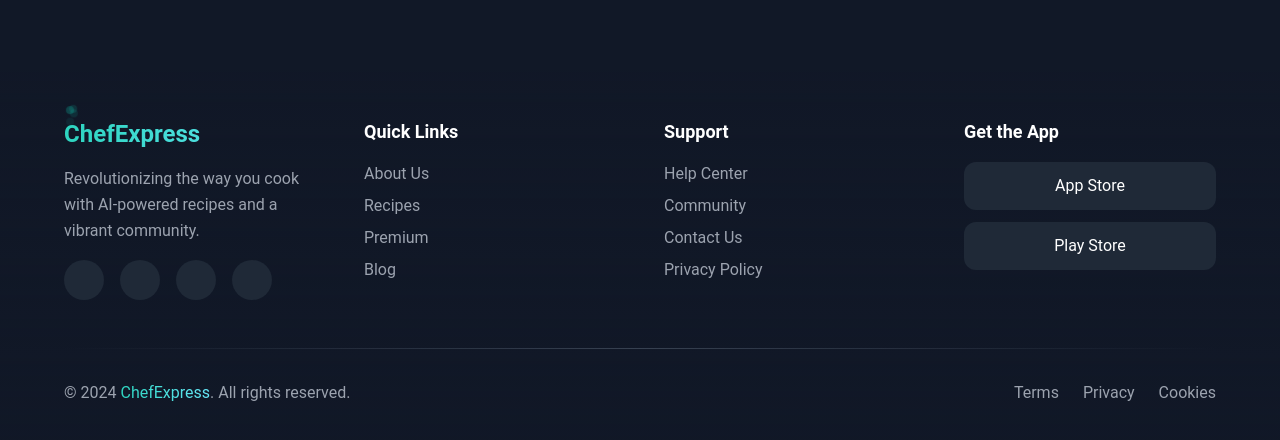
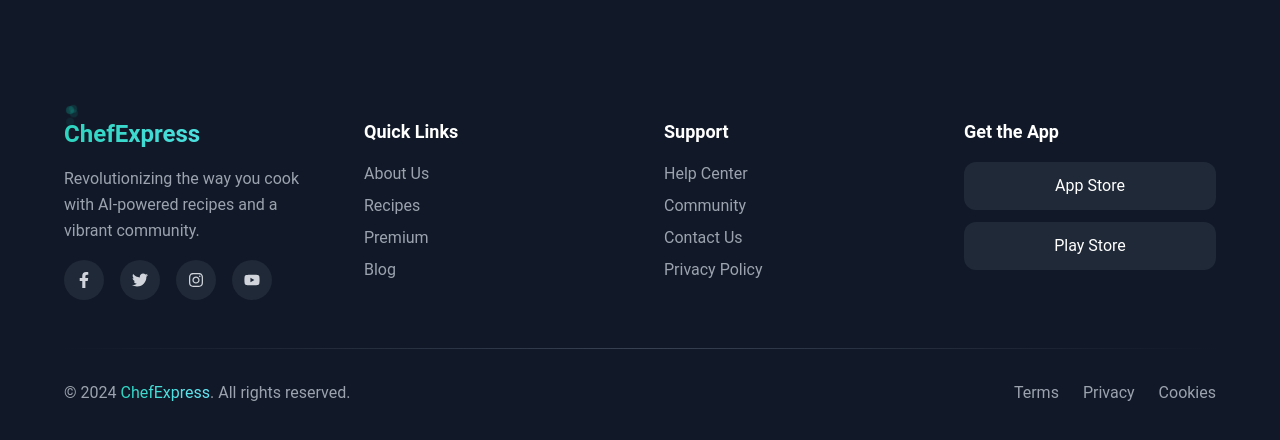
Before and after one commit to Squidkingdom/ChefExpress, a React (Vite) app in the folder frontend/: page /make in a window 1280 px wide. Shown: the part 826-1266 px from the top of the page. Built offline with nearby package versions, Linux system fonts and the light colour scheme.

Commit message:
Minor updates to footer and home

```diff
--- a/frontend/src/components/Footer.tsx
+++ b/frontend/src/components/Footer.tsx
@@ -2,14 +2,25 @@
 
 import React from "react";
 import { motion } from "framer-motion";
-
-// You can import social media icons as needed
-// import { FaFacebookF, FaTwitter, FaInstagram, FaYoutube } from "react-icons/fa";
+import {
+  FaFacebookF,
+  FaTwitter,
+  FaInstagram,
+  FaYoutube,
+} from "react-icons/fa"; // Importing the icons
 
 const Footer: React.FC = () => {
+  // Mapping social media names to their corresponding icons
+  const socialIcons: { [key: string]: JSX.Element } = {
+    facebook: <FaFacebookF />,
+    twitter: <FaTwitter />,
+    instagram: <FaInstagram />,
+    youtube: <FaYoutube />,
+  };
+
   return (
-    <footer className="py-12 px-6 relative">
-      <div className="absolute inset-0 bg-gradient-to-b from-gray-900/50 to-gray-900" />
+    <footer className="py-12 px-6 relative bg-gray-900 text-gray-100">
+      <div className="absolute inset-0 bg-gradient-to-b from-gray-900/50 to-gray-900 pointer-events-none" />
       <motion.div
         initial={{ opacity: 0, y: 20 }}
         whileInView={{ opacity: 1, y: 0 }}
@@ -35,12 +46,12 @@ const Footer: React.FC = () => {
                   whileHover={{ scale: 1.1, y: -2 }}
                   whileTap={{ scale: 0.9 }}
                   className="w-10 h-10 rounded-full bg-gray-800 flex items-center justify-center group transition-colors duration-300 hover:bg-gradient-to-r hover:from-teal-500 hover:to-cyan-400"
+                  aria-label={social}
+                  target="_blank"
+                  rel="noopener noreferrer"
                 >
-                  <span className="text-gray-400 group-hover:text-gray-900">
-                    {/* Add your social media icons here */}
-                    {/* For example:
-                    {social === "facebook" && <FaFacebookF />}
-                    */}
+                  <span className="text-gray-300 group-hover:text-white"> {/* Adjusted color */}
+                    {socialIcons[social]}
                   </span>
                 </motion.a>
               ))}
@@ -54,7 +65,7 @@ const Footer: React.FC = () => {
               {["About Us", "Recipes", "Premium", "Blog"].map((link) => (
                 <motion.li key={link}>
                   <a
-                    href={`#${link.toLowerCase()}`}
+                    href={`#${link.toLowerCase().replace(/\s+/g, "")}`} // Removing spaces for href
                     className="text-gray-400 hover:text-teal-400 transition-colors duration-300"
                   >
                     {link}
@@ -71,7 +82,7 @@ const Footer: React.FC = () => {
               {["Help Center", "Community", "Contact Us", "Privacy Policy"].map((link) => (
                 <motion.li key={link}>
                   <a
-                    href={`#${link.toLowerCase()}`}
+                    href={`#${link.toLowerCase().replace(/\s+/g, "")}`} // Removing spaces for href
                     className="text-gray-400 hover:text-teal-400 transition-colors duration-300"
                   >
                     {link}
@@ -85,22 +96,24 @@ const Footer: React.FC = () => {
           <div className="space-y-4">
             <h4 className="text-lg font-semibold text-white">Get the App</h4>
             <div className="space-y-3">
-              <motion.button
+              <motion.a
+                href="#app-store" // Update with actual App Store link
                 whileHover={{ scale: 1.05 }}
                 whileTap={{ scale: 0.95 }}
                 className="w-full px-6 py-3 bg-gray-800 rounded-xl flex items-center justify-center gap-3 hover:bg-gray-700 transition-colors duration-300"
               >
-                {/* Add App Store icon */}
+                {/* Add App Store icon if available */}
                 <span className="text-white">App Store</span>
-              </motion.button>
-              <motion.button
+              </motion.a>
+              <motion.a
+                href="#play-store" // Update with actual Play Store link
                 whileHover={{ scale: 1.05 }}
                 whileTap={{ scale: 0.95 }}
                 className="w-full px-6 py-3 bg-gray-800 rounded-xl flex items-center justify-center gap-3 hover:bg-gray-700 transition-colors duration-300"
               >
-                {/* Add Play Store icon */}
+                {/* Add Play Store icon if available */}
                 <span className="text-white">Play Store</span>
-              </motion.button>
+              </motion.a>
             </div>
           </div>
         </div>
--- a/frontend/src/pages/Home.tsx
+++ b/frontend/src/pages/Home.tsx
@@ -18,8 +18,11 @@ const Home: React.FC<HomeProps> = () => {
   const navigate = useNavigate();
   const { scrollY } = useScroll();
 
-  // Ref for Mission Statement
+  // Refs for sections
   const missionRef = useRef<HTMLDivElement>(null);
+  // If you prefer scrolling to features:
+  // const featuresRef = useRef<HTMLDivElement>(null);
+
   const isMissionInView = useInView(missionRef);
 
   // Parallax effect for hero section
@@ -65,6 +68,18 @@ const Home: React.FC<HomeProps> = () => {
     console.log("Subscribed with email:", email);
     setIsSubscribed(true);
     setEmail("");
+  };
+
+  // Custom scroll function with offset
+  const scrollToMission = () => {
+    if (missionRef.current) {
+      const top = missionRef.current.getBoundingClientRect().top + window.pageYOffset;
+      const offset = 48; // 48px offset (adjust based on your layout)
+      window.scrollTo({
+        top: top - offset,
+        behavior: "smooth",
+      });
+    }
   };
 
   return (
@@ -115,11 +130,7 @@ const Home: React.FC<HomeProps> = () => {
               whileHover={{ scale: 1.05 }}
               whileTap={{ scale: 0.95 }}
               className="group relative px-8 py-4 bg-gradient-to-r from-teal-500 to-cyan-400 rounded-full font-semibold text-xl text-gray-900 shadow-lg shadow-teal-500/25 hover:shadow-teal-500/40 transition-all duration-300"
-              onClick={() => {
-                if (missionRef.current) {
-                  missionRef.current.scrollIntoView({ behavior: "smooth" });
-                }
-              }}
+              onClick={scrollToMission} // Updated onClick handler
               aria-label="Start Exploring Our Mission"
             >
               <span className="relative z-10 flex items-center gap-2">
@@ -163,7 +174,7 @@ const Home: React.FC<HomeProps> = () => {
       {/* Mission Statement */}
       <motion.section
         ref={missionRef}
-        className="py-16 px-6 relative" // Reduced padding
+        className="py-20 px-6 relative" // Increased padding from py-16 to py-20
         initial={{ opacity: 0, y: 20 }}
         whileInView={{ opacity: 1, y: 0 }}
         viewport={{ once: true }}
```
